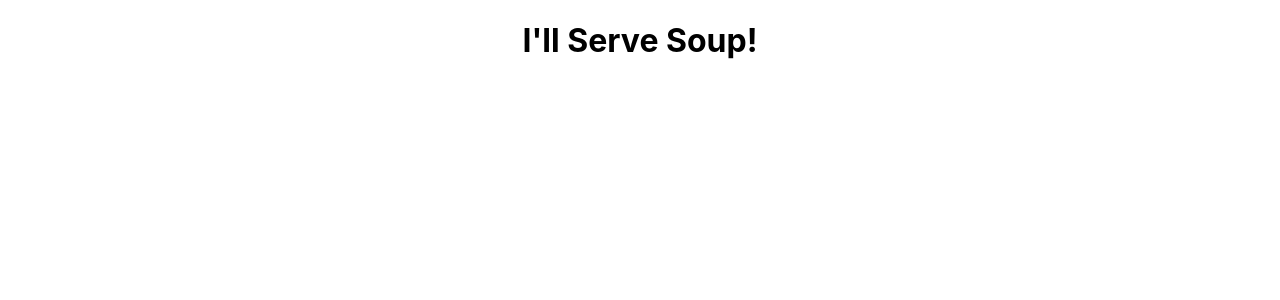
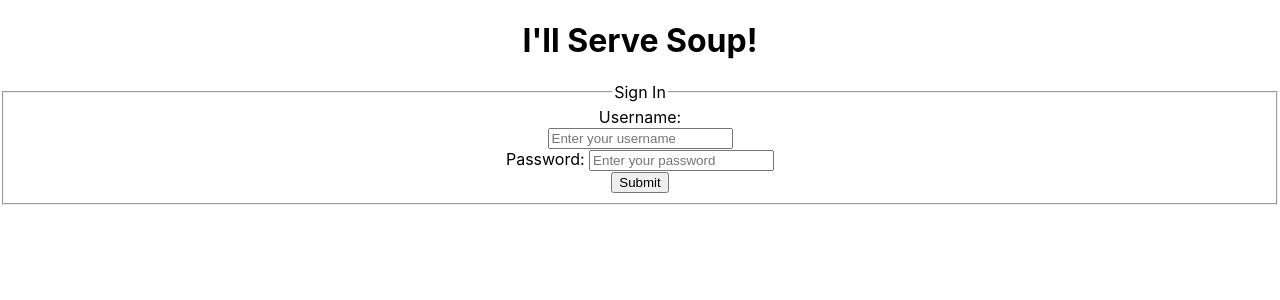
Before and after one commit to yorkcook/FE, a React (Create React App) app in the folder soup/: page / in a window 1280 px wide. Shown: the top 300 px of the page. Built offline with nearby package versions, Linux system fonts and the light colour scheme.

Commit message:
Login button logic started. Need axios call.

```diff
--- a/soup/package.json
+++ b/soup/package.json
@@ -3,6 +3,7 @@
   "version": "0.1.0",
   "private": true,
   "dependencies": {
+    "axios": "^0.19.0",
     "react": "^16.8.6",
     "react-dom": "^16.8.6",
     "react-scripts": "3.0.1"
--- a/soup/src/App.js
+++ b/soup/src/App.js
@@ -2,10 +2,14 @@
 
 import "./App.css";
 
+import Login from './components/Login/Login'
+
 function App() {
   return (
     <div className="App">
+
       <h1>I'll Serve Soup!</h1>
+      <Login />
     </div>
   );
 }
--- /dev/null
+++ b/soup/src/components/Login/Login.js
@@ -0,0 +1,28 @@
+import React, {useState, useEffect} from 'react'
+import axios from 'axios'
+import SignupForm from './SignUpForm';
+
+function Login(){
+    // const [logins, setLogins] = useState()
+
+    // //useEffect for future axios call
+    // useEffect(()=>{
+    // //'grabs api data'
+    // axios.get('apihere')
+    //  //if data exsists return response data
+    //     .then(response => {
+    //         const res = response
+    //         console.log('CheckResponse', res)
+    //         //set login state to the response data
+    //         setLogins(res)
+    //     })
+    //     .catch(error=> { return console.log('Error API not functioning properly.', error)
+    // })
+    return(
+        <SignupForm />
+        )
+    // })
+
+}
+
+export default Login
--- /dev/null
+++ b/soup/src/components/Login/NavBar.js
@@ -0,0 +1 @@
+import React from 'react'
--- /dev/null
+++ b/soup/src/components/Login/SignUpForm.js
@@ -0,0 +1,51 @@
+import React, {useState} from 'react'
+
+
+
+export default function SignupForm(){
+
+    const [user, setUser] = useState({username: '', password: ''});
+
+    function handleChange(event){
+        const updateUser = {...user, [event.target.name]: event.target.value}
+        setUser(updateUser)
+    }
+
+    function handleSubmit(event){
+        console.log('event', user )
+        event.preventDefault()
+    }
+
+    return(
+        <form onSubmit={handleSubmit}>
+            <fieldset>
+                <legend>Sign In</legend>
+                <div className='signInForm'>
+                    <label>Username: </label>
+                    <div>
+                    <input
+                        type='text'
+                        className='formControl'
+                        name='username'
+                        placeholder='Enter your username'
+                        value={user.username}
+                        onChange={handleChange}
+                        />
+                    </div>
+                    <div>
+                    <label>Password: </label>
+                    <input
+                        type='password'
+                        className='formControl'
+                        name='password'
+                        placeholder='Enter your password'
+                        onChange={handleChange}
+                        value={user.password}
+                        />
+                    </div>
+                </div>
+                <button type='submit'>Submit</button>
+            </fieldset>
+        </form>
+    )
+}
```
Also changed, not shown: 1 other file (tests, documents, lock files or other folders).
